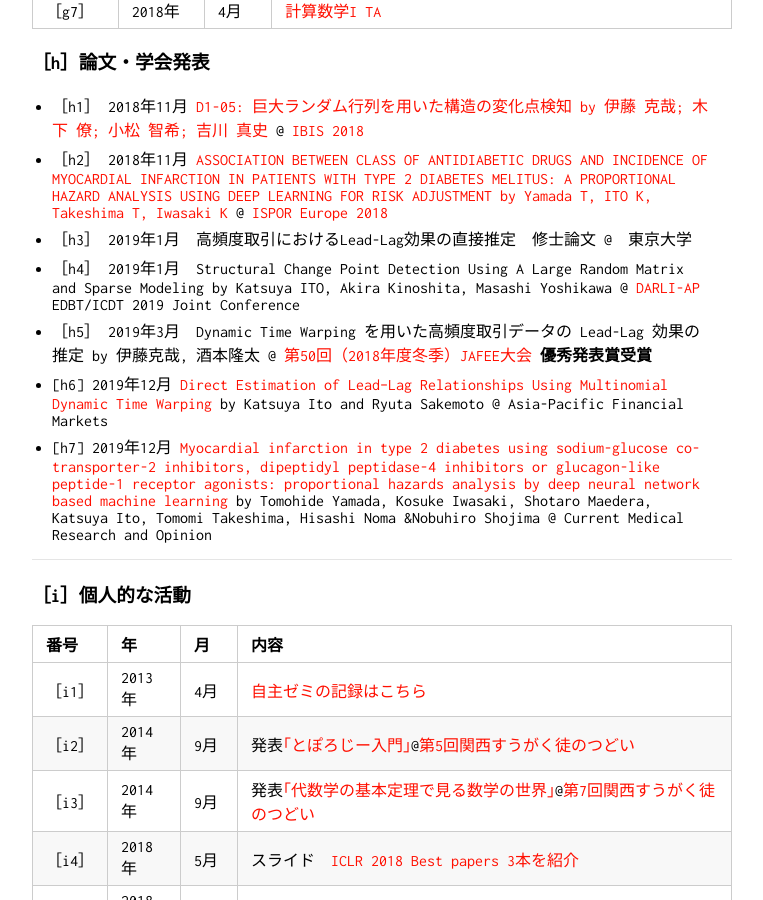
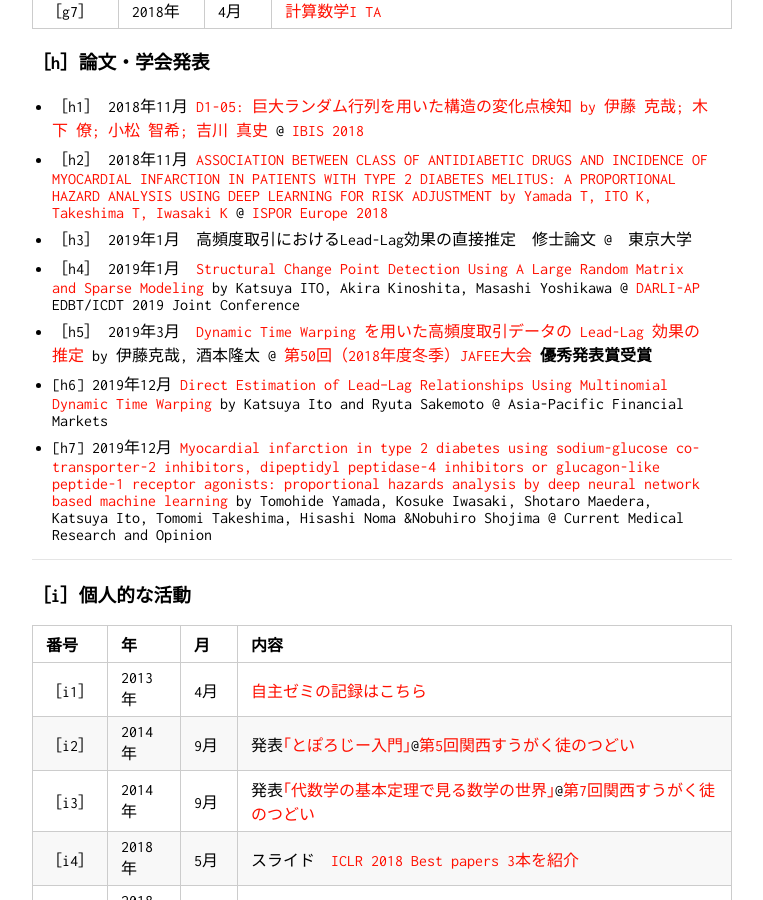
Before and after one commit to KatsuyaITO/KatsuyaITO.github.io, a Jekyll site: the page built from index_jp.md, in a window 1280 px wide and 900 px high, scrolled down 3065 px. Shown: the whole window, without its empty margins (258-1021 px from the left). Built offline with Jekyll 4.4.1, drawn with Linux system fonts in a browser that asks for light colours; our own code applies the rules of GitHub Pages for plain Markdown files; part of the change alters nothing that is shown.

```diff
--- a/index_jp.md
+++ b/index_jp.md
@@ -116,8 +116,8 @@ layout: top
 - ［h1］<a name="H1"></a> 2018年11月  [D1-05: 巨大ランダム行列を用いた構造の変化点検知 by 伊藤 克哉; 木下 僚; 小松 智希; 吉川 真史](http://ibisml.org/ibis2018/discussion/) @ [IBIS 2018](http://ibisml.org/ibis2018/)
 - ［h2］<a name="H2"></a> 2018年11月  [ASSOCIATION BETWEEN CLASS OF ANTIDIABETIC DRUGS AND INCIDENCE OF MYOCARDIAL INFARCTION IN PATIENTS WITH TYPE 2 DIABETES MELITUS: A PROPORTIONAL HAZARD ANALYSIS USING DEEP LEARNING FOR RISK ADJUSTMENT by Yamada T, ITO K, Takeshima T, Iwasaki K](https://myisporbarcelona.zerista.com/poster/member/132982) @  [ISPOR Europe 2018](https://ispor.org/conferences-education/conferences/upcoming-conferences/europe-2018)
 - ［h3］<a name="H3"></a> 2019年1月　高頻度取引におけるLead-Lag効果の直接推定　修士論文 @　東京大学
-- ［h4］<a name="H4"></a> 2019年1月　Structural Change Point Detection Using A Large Random Matrix and Sparse Modeling by Katsuya ITO, Akira Kinoshita, Masashi Yoshikawa @ [DARLI-AP](http://dbdmg.polito.it/darli-ap2019/index.php)   EDBT/ICDT 2019 Joint Conference
-- ［h5］<a name="H5"></a> 2019年3月　Dynamic Time Warping を用いた高頻度取引データの Lead-Lag 効果の推定 by 伊藤克哉, 酒本隆太 @ [第50回（2018年度冬季）JAFEE大会](http://www.jafee.gr.jp/01rally/rally-top.html) <strong>優秀発表賞受賞</strong>
+- ［h4］<a name="H4"></a> 2019年1月　[Structural Change Point Detection Using A Large Random Matrix and Sparse Modeling](http://ceur-ws.org/Vol-2322/DARLIAP_3.pdf) by Katsuya ITO, Akira Kinoshita, Masashi Yoshikawa @ [DARLI-AP](http://dbdmg.polito.it/darli-ap2019/index.php)   EDBT/ICDT 2019 Joint Conference
+- ［h5］<a name="H5"></a> 2019年3月　[Dynamic Time Warping を用いた高頻度取引データの Lead-Lag 効果の推定](https://www.slideshare.net/k1ito/dynamic-time-warping-leadlag) by 伊藤克哉, 酒本隆太 @ [第50回（2018年度冬季）JAFEE大会](http://www.jafee.gr.jp/01rally/rally-top.html) <strong>優秀発表賞受賞</strong>
 - [h6]<a name="H6"></a> 2019年12月 [Direct Estimation of Lead–Lag Relationships Using Multinomial Dynamic Time Warping](https://doi.org/10.1007/s10690-019-09295-z) by Katsuya Ito and Ryuta Sakemoto @ Asia-Pacific Financial Markets
 - [h7]<a name="H7"></a> 2019年12月 [Myocardial infarction in type 2 diabetes using sodium-glucose co-transporter-2 inhibitors, dipeptidyl peptidase-4 inhibitors or glucagon-like peptide-1 receptor agonists: proportional hazards analysis by deep neural network based machine learning](https://doi.org/10.1080/03007995.2019.1706043) by Tomohide Yamada, Kosuke Iwasaki, Shotaro Maedera, Katsuya Ito, Tomomi Takeshima, Hisashi Noma &Nobuhiro Shojima @ Current Medical Research and Opinion
 
```
